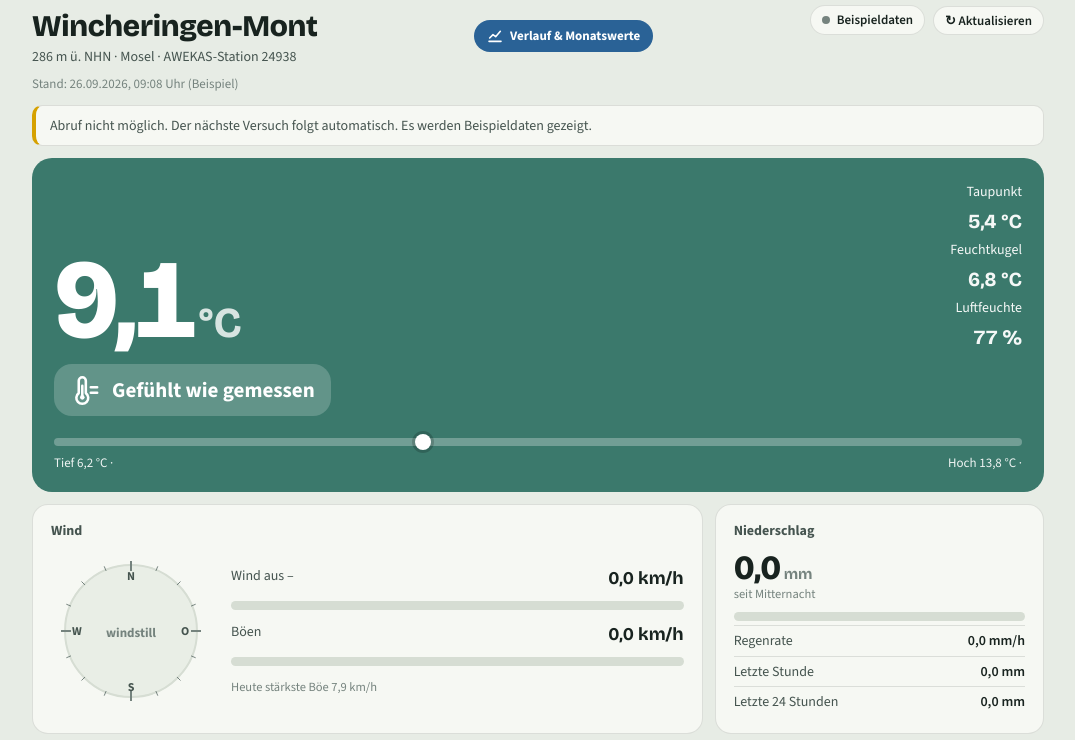
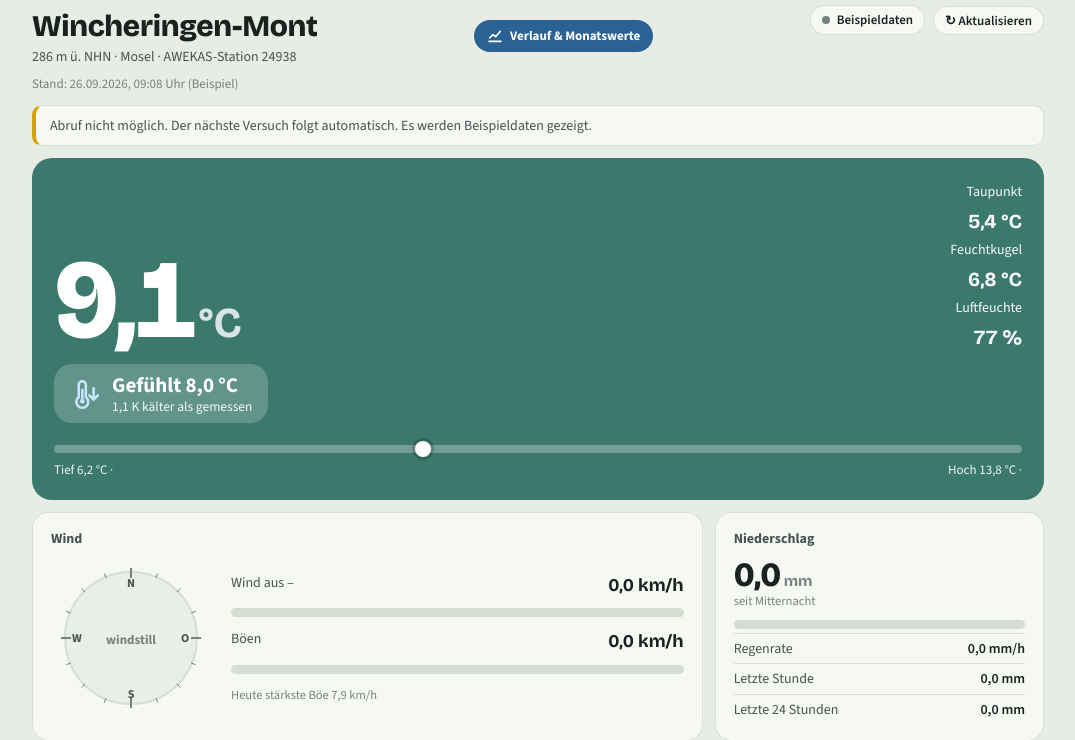
Before and after one commit to schleckew/WetterTheis, a plain HTML site: page index.html in a window 1280 px wide. Shown: the part 87-827 px from the top of the page, without its empty margins (102-1177 px from the left). Drawn offline with nearby package versions, Linux system fonts and the light colour scheme; no server answers.

Commit message:
Gefühlte Temperatur einheitlich, Pages-Deploy mit zweitem Versuch
Detaildaten: "Gefühlt" nach Steadman (Temperatur, Luftfeuchte, Wind) wie
in der Vorhersage statt Windchill, damit beide Seiten denselben Wert zeigen.

Workflow: Scheitert actions/deploy-pages mit "No artifacts named
github-pages were found", wird nach 30 s ein zweites Mal veröffentlicht.

Co-Authored-By: Claude Opus 5.5 <noreply@anthropic.com>

```diff
--- a/index.html
+++ b/index.html
@@ -216,9 +216,13 @@ function heroColor(t){
   }
   return "rgb("+STOPS[STOPS.length-1][1].join(",")+")";
 }
-function windchill(t,v){
-  if(t<=10 && v>4.8){ var p=Math.pow(v,.16); return 13.12+.6215*t-11.37*p+.3965*t*p; }
-  return t;
+// Gefühlte Temperatur nach Steadman (wie Open-Meteo und die Vorhersageseite, ohne Sonne):
+// berücksichtigt Temperatur, Luftfeuchte und Wind
+function apparent(t,rh,v){
+  if(!ok(t)) return null;
+  if(!ok(rh)||!ok(v)) return t;
+  var e=rh/100*6.105*Math.exp(17.27*t/(237.7+t));
+  return t+0.33*e-0.70*(v/3.6)-4.0;
 }
 function uvInfo(u){
   if(u<3) return {c:"var(--good)",t:"niedrig"};
@@ -268,7 +272,7 @@ function render(json, live, note){
   var b=$("banner");
   if(note){ b.textContent=note; b.classList.add("show"); } else b.classList.remove("show");
 
-  var t=c.temperature, wc=ok(c.windchill)?c.windchill:windchill(t,c.windspeed||0);
+  var t=c.temperature, wc=apparent(t,c.humidity,c.windspeed||0);
   var dwc = wc-t, diff = Math.abs(dwc)>=.3, fcls = !diff ? 'same' : (dwc<0 ? 'cold' : 'warm');
   var fArrow = !diff ? '<path d="M17.5 10h4.5M17.5 14h4.5"/>' : (dwc<0 ? '<path d="M19.5 8v8M16.5 13l3 3 3-3"/>' : '<path d="M19.5 16V8M16.5 11l3-3 3 3"/>');
   var fIcon = '<svg viewBox="0 0 24 24" fill="none" stroke="currentColor" stroke-width="1.8" stroke-linecap="round" stroke-linejoin="round" aria-hidden="true"><path d="M9 14.2V5.5a2.5 2.5 0 0 1 5 0v8.7a4.2 4.2 0 1 1-5 0z"/><circle cx="11.5" cy="17.2" r="1.6" fill="currentColor" stroke="none"/><path d="M11.5 9v6.5"/>'+fArrow+'</svg>';
```
Also changed, not shown: 1 other file.
